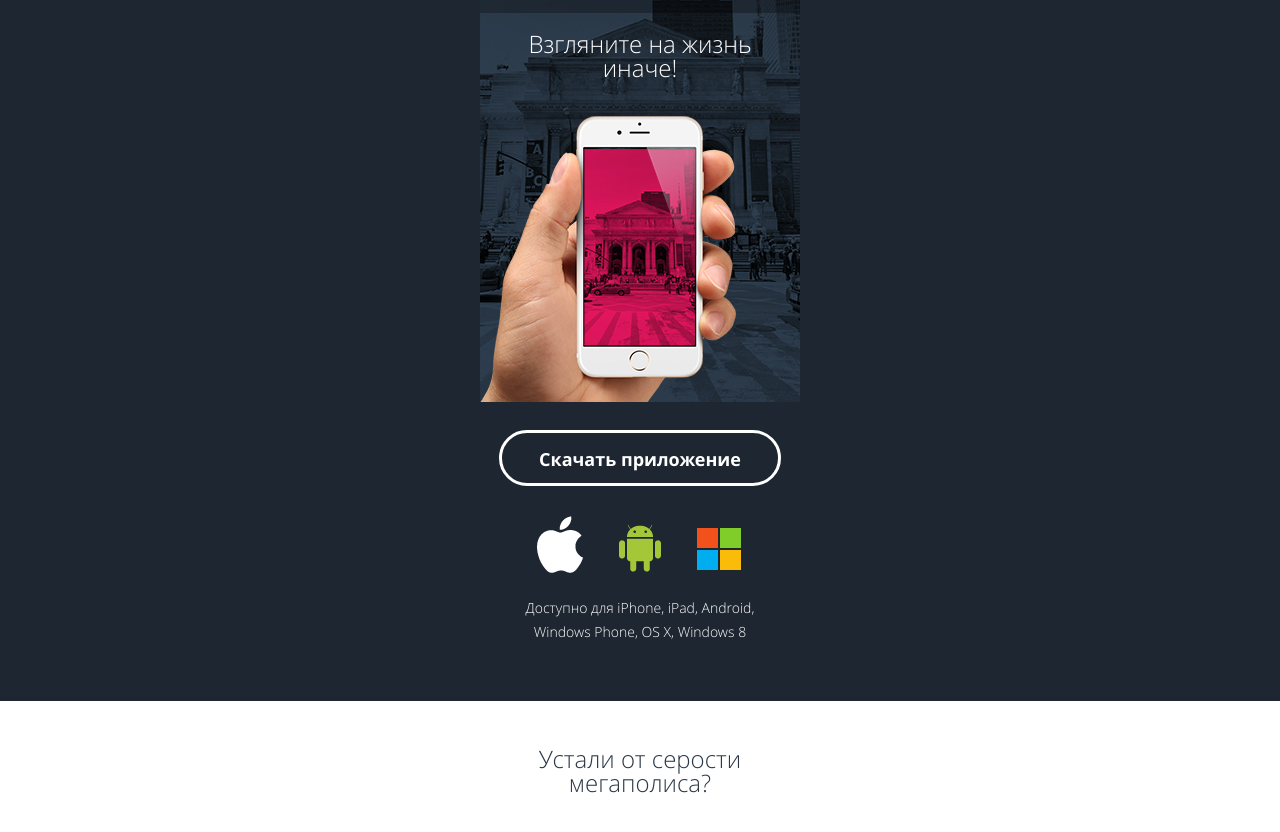
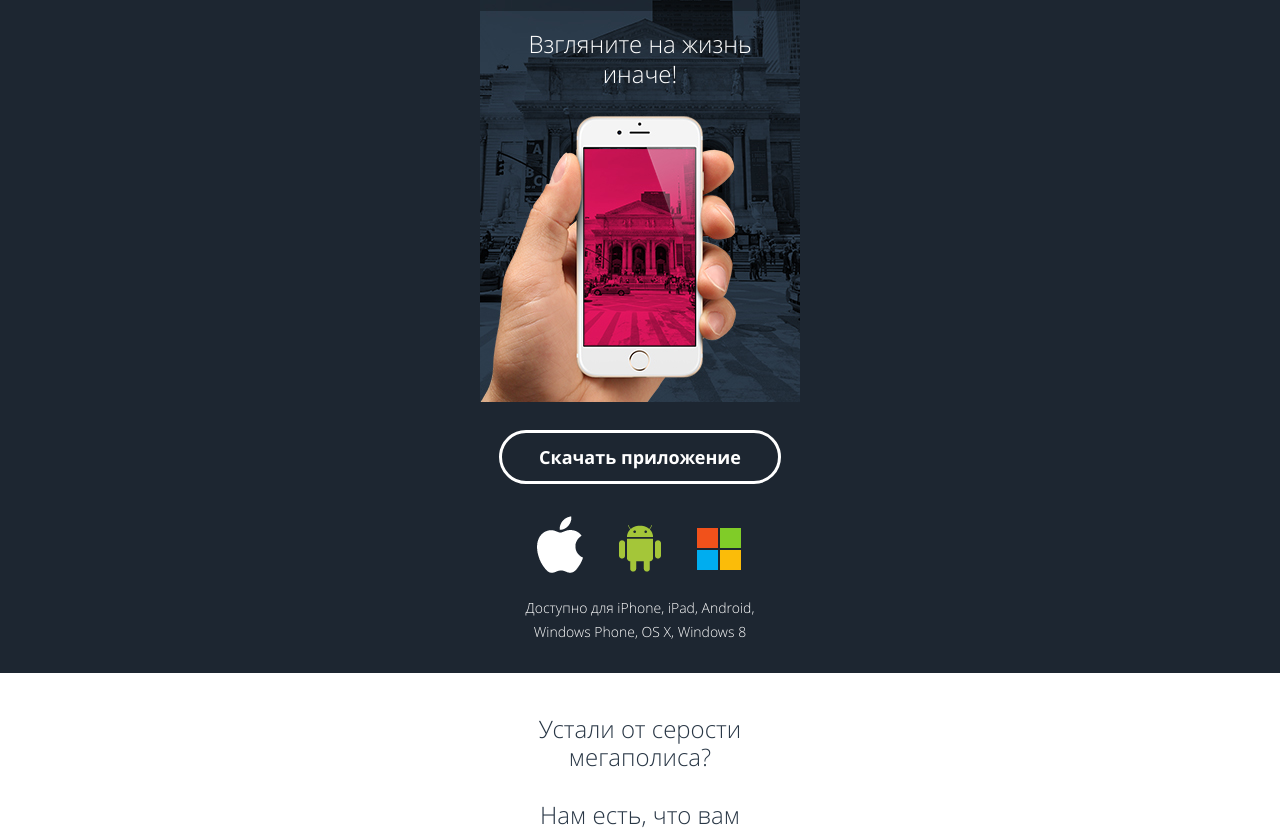
Before and after one commit to baranovRP/72412-pink, a website: page index.html in a window 1280 px wide. Shown: the part 56-888 px from the top of the page. Drawn offline with nearby package versions, Linux system fonts and the light colour scheme; some packages are replaced by stand-ins of ours; files that its build step writes are made by us from their sources.

Commit message:
#module3-task1: fix distances between els for page-apps, page-header, page-rubrics, promo

```diff
--- a/sass/components/apps-os.scss
+++ b/sass/components/apps-os.scss
@@ -7,7 +7,7 @@
   min-height: 42px;
   margin: 0 auto;
   padding: 0 38px;
-  padding-top: 30px;
+  padding-top: 32px;
   padding-bottom: 23px;
 
   font-size: 0;
--- a/sass/components/apps.scss
+++ b/sass/components/apps.scss
@@ -6,12 +6,11 @@
 .apps {
   margin: 0 auto;
   padding: 0 9px;
-  padding-bottom: 30px;
+  padding-bottom: 29px;
 
   &__btn {
     display: block;
     padding: 15px 35px;
-    padding-top: 17px;
 
     font-weight: 700;
     font-size: 18px;
--- a/sass/components/page-apps.scss
+++ b/sass/components/page-apps.scss
@@ -4,13 +4,13 @@
 
 .page-apps {
   width: 100%;
-  max-height: 271px;
+  min-height: 240px;
   padding-top: 8px;
 
   background-color: #1d2631;
 
   &__container {
-    min-height: 271px;
+    min-height: 240px;
 
     @include container;
   }
--- a/sass/components/page-header.scss
+++ b/sass/components/page-header.scss
@@ -40,6 +40,7 @@
 
     min-height: 25px;
     padding: 22px 0;
+    padding-bottom: 20px;
 
     background-color: rgba(0, 0, 0, 0.3);
   }
--- a/sass/components/page-rubric.scss
+++ b/sass/components/page-rubric.scss
@@ -11,11 +11,11 @@
   &__title {
     margin: 0;
     padding: 0 20px;
-    padding-top: 19px;
+    padding-top: 18px;
 
     font-weight: 300;
     font-size: 24px;
-    line-height: 24px;
+    line-height:30px;
     text-align: center;
     color: #ffffff;
 
--- a/sass/components/promo.scss
+++ b/sass/components/promo.scss
@@ -19,7 +19,7 @@
 
     font-weight: 300;
     font-size: 24px;
-    line-height: 24px;
+    line-height: 28px;
     color: #283645;
 
     @include font-family-general($font-face-family);
@@ -27,11 +27,11 @@
 
   &__title span {
     display: inline-block;
-    padding: 20px 0;
+    padding: 15px 0;
   }
 
   &__title span:first-child {
-    padding-top: 46px;
+    padding-top: 42px;
   }
 
   &__img {
```
